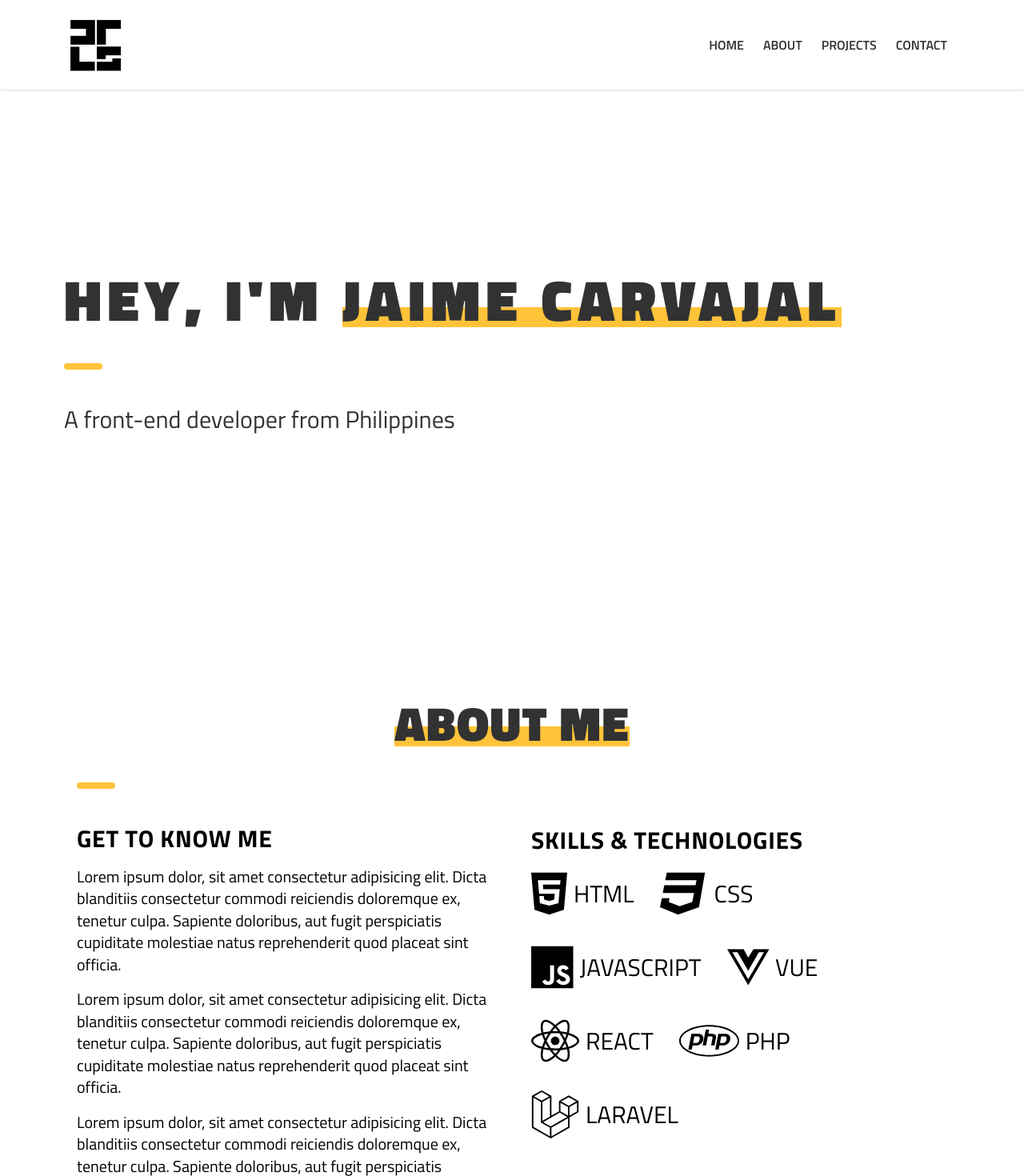
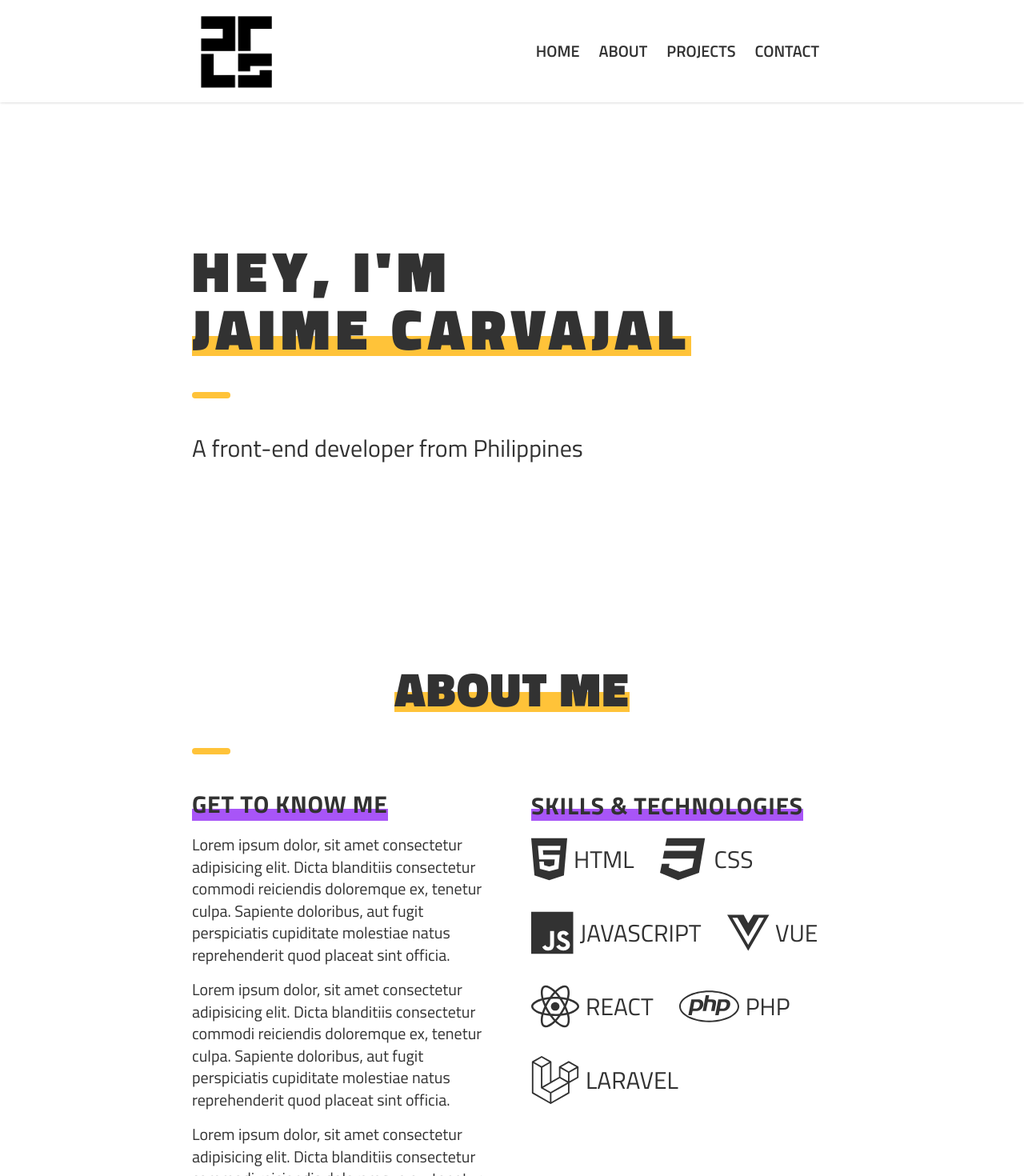
Before and after one commit to JAACarvajal/jaimecarvajal.github.io, a Vue app: page / in a window 1280 px wide. Shown: the top 1470 px of the page at 80% size. Built offline with nearby package versions, Linux system fonts and the light colour scheme.

Commit message:
added animations

```diff
--- a/src/App.vue
+++ b/src/App.vue
@@ -8,10 +8,105 @@
   </div>
 </template>
 
-<script setup>
+<script>
 import Navigation from "./components/Navigation.vue";
 import Introduction from "./components/Introduction.vue";
 import About from "./components/About.vue";
 import Projects from "./components/Projects.vue";
 import Footer from "./components/Footer.vue";
+export default {
+  components: {
+    Navigation,
+    Introduction,
+    About,
+    Projects,
+    Footer,
+  },
+  data() {
+    return {
+      currentViewedSection: 1,
+      sectionOrder: [
+        'introduction_section',
+        'about_section',
+        'project_section'
+      ],
+      lastScrollPosition: 0,
+      scrollDirection: null
+    }
+  },
+  methods: {
+    isSectionAboveViewport(sectionId) {
+      const section = document.getElementById(sectionId);
+
+      if (section) {
+        const rect = section.getBoundingClientRect();
+        return rect.top < 0;
+      }
+
+      return false;
+    },
+    isSectionBelowViewport(sectionId) {
+      const section = document.getElementById(sectionId);
+
+      if (section) {
+        const rect = section.getBoundingClientRect();
+        return rect.bottom < 0;
+      }
+
+      return false;
+    },
+    setScrollDirection() {
+      // Get currenct scroll position
+      const currentScrollPosition = window.pageYOffset || document.documentElement.scrollTop;
+
+      if (currentScrollPosition > this.lastScrollPosition) {
+        // Scrolling down
+        this.scrollDirection = 'down';
+      } else if (currentScrollPosition < this.lastScrollPosition) {
+        // Scrolling up
+        this.scrollDirection = 'up';
+      }
+
+      this.lastScrollPosition = currentScrollPosition;
+
+      const threshold = 100; // Adjust the threshold as needed
+      if (currentScrollPosition >= threshold) {
+        this.scrollToSection();
+      }
+    },
+    scrollToSection() {
+      // if (this.scrollDirection === 'down') {
+      const targetSection = document.getElementById(this.sectionOrder[this.currentViewedSection + 1]);
+
+      if (targetSection) {
+        // targetSection.scrollIntoView({ behavior: "smooth" });
+        const topOffset = targetSection.offsetTop;
+        const scrollPosition = topOffset - 50; // Adjust the offset as needed
+
+        window.scrollTo({
+          top: scrollPosition,
+          behavior: 'smooth'
+        });
+      }
+      // let nextSectionIndex = this.sectionOrder.indexOf(this.currentViewedSection) + 1;
+      // const targetSection = document.getElementById(this.sectionOrder[nextSectionIndex]);
+      // targetSection.scrollIntoView({behavior: "smooth"});
+      // }
+    },
+    handleScroll() {
+      // this.setScrollDirection();
+      this.scrollToSection();
+    }
+  },
+  /**
+   *
+   */
+  mounted() {
+    this.currentViewedSection = 0;
+    // window.addEventListener('scroll', this.handleScroll);
+  },
+  // beforeDestroy() {
+  //   window.removeEventListener('scroll', this.handleScroll);
+  // },
+}
 </script>
--- a/src/components/About.vue
+++ b/src/components/About.vue
@@ -1,22 +1,22 @@
 <template>
-  <div
-    class="flex flex-col place-content-center gap-1 text-3xl mx-auto w-full h-auto tablet:h-screen p-10 tablet:p-24"
-  >
-    <h1
-      class="text-center font-extrabold text-5xl sm:tablet:text-6xl leading-snug tracking-wide text-dark-gray"
-    >
-      <span class="mobile-custom-underline tablet:custom-underline"
-        >ABOUT ME</span
-      >
+  <div ref="about_section" id="about_section"
+    class="flex flex-col place-content-center gap-1 text-3xl mx-auto w-full h-auto tablet:h-screen p-10 tablet:p-24 tablet:px-60 text-dark-gray">
+    <h1 ref="main_title"
+      class="text-center font-extrabold text-5xl sm:tablet:text-6xl leading-snug tracking-wide translate-x-20 opacity-0 duration-700"
+      :class="setTextSlideAnimationClasses('main_title', 250)">
+      <span class="mobile-custom-underline tablet:custom-underline">ABOUT ME</span>
     </h1>
     <Divider />
     <div class="flex flex-col tablet:flex-row gap-12">
       <div class="flex flex-col gap-4 tablet:w-1/2">
-        <h3
-          class="text-center tablet:text-left font-bold text-2xl tablet:text-3xl leading-snug tracking-wide"
-        >
-          GET TO KNOW ME
+        <h3 ref="get_to_know_title"
+          class="text-center tablet:text-left font-bold text-2xl tablet:text-3xl leading-snug tracking-wide translate-x-20 opacity-0 duration-700"
+          :class="setTextSlideAnimationClasses('get_to_know_title', 500)">
+          <!-- GET TO KNOW ME -->
+          <span class="mobile-custom-sub-underline tablet:custom-sub-underline">GET TO KNOW ME</span>
         </h3>
+        <div ref="get_to_know_desc" class="flex flex-col gap-4 translate-x-20 opacity-0 duration-700"
+          :class="setTextSlideAnimationClasses('get_to_know_desc', 750)">
           <p class="text-xl leading-snug">
             Lorem ipsum dolor, sit amet consectetur adipisicing elit. Dicta
             blanditiis consectetur commodi reiciendis doloremque ex, tenetur
@@ -36,15 +36,17 @@
             natus reprehenderit quod placeat sint officia.
           </p>
         </div>
+      </div>
       <div class="tablet:w-1/2 flex flex-col gap-4">
-        <h3
-          class="text-center tablet:text-left font-bold text-3xl leading-snug tracking-wide"
-        >
-          SKILLS & TECHNOLOGIES
+        <h3 ref="skills_and_tech_title"
+          class="text-center tablet:text-left font-bold text-3xl leading-snug tracking-wide translate-x-20 opacity-0 duration-700"
+          :class="setTextSlideAnimationClasses('skills_and_tech_title', 1000)">
+          <!-- SKILLS & TECHNOLOGIES -->
+          <span class="mobile-custom-sub-underline tablet:custom-sub-underline">SKILLS & TECHNOLOGIES</span>
         </h3>
-        <div
-          class="flex flex-row flex-wrap gap-8 justify-center tablet:justify-start"
-        >
+        <div ref="skills_and_tech_desc"
+          class="flex flex-row flex-wrap gap-8 justify-center tablet:justify-start translate-x-20 opacity-0 duration-700"
+          :class="setTextSlideAnimationClasses('skills_and_tech_desc', 1250)">
           <div class="flex flex-row justify-center items-center gap-2">
             <font-awesome-icon icon="fa-brands fa-html5" size="2xl" />
             <h3 class="hidden tablet:block">HTML</h3>
@@ -78,6 +80,13 @@
     </div>
   </div>
 </template>
-<script setup>
+<script>
 import Divider from "./reusable/Divider.vue";
+import { animationMixin } from '../mixins/custom-animation';
+export default {
+  components: {
+    Divider
+  },
+  mixins: [animationMixin],
+};
 </script>
--- a/src/components/Introduction.vue
+++ b/src/components/Introduction.vue
@@ -1,26 +1,32 @@
 <template>
-  <div class="text-3xl mx-auto w-full h-full">
+  <div id="introduction_section" class="text-3xl mx-auto w-full h-full">
     <div
-      class="text-center md:text-left flex flex-col place-content-center justify-center h-full pt-20 px-10 md:px-20 gap-1"
-    >
-      <h1
-        class="font-extrabold text-5xl sm:md:text-7xl leading-snug tracking-widest text-dark-gray w-auto"
-      >
+      class="text-center tablet:text-left flex flex-col place-content-center justify-center h-full pt-20 px-10 tablet:px-60 gap-1">
+      <h1 ref="introduction"
+        class="custom-animated font-extrabold text-5xl sm:tablet:text-7xl leading-snug tracking-widest text-dark-gray w-auto translate-x-20 opacity-0 duration-700"
+        :class="setTextSlideAnimationClasses('introduction', 250)">
         HEY,
         <br class="hidden" />
         I'M
-        <span
-          class="mobile-custom-underline md:custom-underline decoration-wavy"
-          >JAIME CARVAJAL</span
-        >
+        <span class="mobile-custom-underline tablet:custom-underline">JAIME CARVAJAL</span>
       </h1>
       <Divider />
-      <h3 class="text-dark-gray text-xl md:text-3xl">
-        A front-end developer from Philippines
+      <h3 ref="introduction_sub"
+        class="text-dark-gray text-xl tablet:text-3xl font-medium translate-x-20 opacity-0 duration-700"
+        :class="setTextSlideAnimationClasses('introduction_sub', 500)">
+        A front-end developer from
+        Philippines
       </h3>
     </div>
   </div>
 </template>
-<script setup>
-import Divider from "./reusable/Divider.vue";
+<script>
+import Divider from './reusable/Divider.vue';
+import { animationMixin } from '../mixins/custom-animation';
+export default {
+  components: {
+    Divider
+  },
+  mixins: [animationMixin],
+};
 </script>
--- a/src/components/Navigation.vue
+++ b/src/components/Navigation.vue
@@ -1,14 +1,9 @@
 <template>
-  <nav class="fixed w-full">
-    <div class="flex flex-row h-20 tablet:h-28 shadow w-full bg-white">
-      <div class="w-full flex justify-between items-center px-4 tablet:px-20">
+  <nav class="fixed w-full z-50">
+    <div class="flex flex-row h-20 tablet:h-32 shadow w-full bg-white">
+      <div class="w-full flex justify-between items-center px-4 tablet:px-60">
         <div class="flex items-center gap-4">
-          <img
-            class="w-12 h-12 tablet:w-20 tablet:h-20"
-            src="/images/logo.png"
-            alt=""
-            srcset=""
-          />
+          <img class="w-12 h-12 tablet:w-28 tablet:h-28" src="/images/logo.png" alt="" srcset="" />
           <!-- <p
             class="text-lg tablet:text-xl font-extrabold tracking-wide text-dark-gray"
           >
@@ -16,38 +11,24 @@
           </p> -->
         </div>
         <ul
-          class="hidden tablet:flex justify-center items-center h-full px-4 gap-6 text-base font-semibold text-dark-gray"
-        >
-          <a href="#">HOME</a>
-          <a href="#">ABOUT</a>
-          <a href="#">PROJECTS</a>
-          <a href="#">CONTACT</a>
+          class="hidden tablet:flex justify-center items-center h-full px-4 gap-6 text-base font-semibold text-dark-gray">
+          <a class="text-xl" href="#">HOME</a>
+          <a class="text-xl" href="#">ABOUT</a>
+          <a class="text-xl" href="#">PROJECTS</a>
+          <a class="text-xl" href="#">CONTACT</a>
         </ul>
-        <font-awesome-icon
-          class="block tablet:hidden text-2xl cursor-pointer"
-          :icon="bIsToggleDropdown ? 'fa-solid fa-xmark' : 'fa-solid fa-bars'"
-          @click="toggleDropdown"
-        />
+        <font-awesome-icon class="block tablet:hidden text-2xl cursor-pointer"
+          :icon="bIsToggleDropdown ? 'fa-solid fa-xmark' : 'fa-solid fa-bars'" @click="toggleDropdown" />
       </div>
     </div>
 
     <!-- Dropdown for hamburger list when in mobile view -->
-    <ul
-      v-if="bIsToggleDropdown"
-      class="absolute w-full flex flex-col justify-center items-center text-center text-base font-semibold z-50 bg-white tablet:hidden top-20 border-2 shadow-tablet text-dark-gray"
-    >
-      <a class="w-full py-4 hover:bg-violet-500 hover:text-white" href="#"
-        >HOME</a
-      >
-      <a class="w-full py-4 hover:bg-violet-500 hover:text-white" href="#"
-        >ABOUT</a
-      >
-      <a class="w-full py-4 hover:bg-violet-500 hover:text-white" href="#"
-        >PROJECTS</a
-      >
-      <a class="w-full py-4 hover:bg-violet-500 hover:text-white" href="#"
-        >CONTACT</a
-      >
+    <ul v-if="bIsToggleDropdown"
+      class="absolute w-full flex flex-col justify-center items-center text-center text-base font-semibold z-50 bg-white tablet:hidden top-20 border-2 shadow-tablet text-dark-gray">
+      <a class="w-full py-4 hover:bg-violet-500 hover:text-white" href="#">HOME</a>
+      <a class="w-full py-4 hover:bg-violet-500 hover:text-white" href="#">ABOUT</a>
+      <a class="w-full py-4 hover:bg-violet-500 hover:text-white" href="#">PROJECTS</a>
+      <a class="w-full py-4 hover:bg-violet-500 hover:text-white" href="#">CONTACT</a>
     </ul>
   </nav>
 </template>
--- a/src/components/Projects.vue
+++ b/src/components/Projects.vue
@@ -1,11 +1,8 @@
 <template>
-  <div
-    class="flex flex-col place-content-center gap-1 text-3xl mx-auto w-full h-auto md:h-screen p-10 md:p-20"
-  >
-    <h1
-      class="text-center font-extrabold text-5xl sm:md:text-6xl leading-snug tracking-wide text-dark-gray"
-    >
-      PROJECTS
+  <div id="project_section"
+    class="flex flex-col place-content-center gap-1 text-3xl mx-auto w-full h-auto md:h-screen p-10 md:p-20">
+    <h1 class="text-center font-extrabold text-5xl sm:md:text-6xl leading-snug tracking-wide text-dark-gray">
+      <span class="mobile-custom-underline tablet:custom-underline">PROJECTS</span>
     </h1>
     <Divider />
     <div class=""></div>
--- a/src/components/reusable/Divider.vue
+++ b/src/components/reusable/Divider.vue
@@ -1,9 +1,6 @@
 <template>
   <div class="w-full">
-    <hr
-      class="mx-auto tablet:mx-0 my-4 bg-theme-color border-0 rounded tablet:my-10"
-      :class="customClass"
-    />
+    <hr class="mx-auto tablet:mx-0 my-4 bg-theme-color border-0 rounded tablet:my-10" :class="customClass" />
   </div>
 </template>
 <script>
--- /dev/null
+++ b/src/mixins/custom-animation.js
@@ -0,0 +1,16 @@
+/**
+ * Mixin for animations
+ */
+export const animationMixin = {
+  /**
+   *
+   */
+  methods: {
+    setTextSlideAnimationClasses(reference, delay = 500) {
+      setTimeout(() => {
+        this.$refs[reference].classList.remove('translate-x-20', 'opacity-0');
+        this.$refs[reference].classList.add('translate-x-0', 'opacity-100');
+        }, delay);
+    }
+  }
+};
--- a/src/style.css
+++ b/src/style.css
@@ -22,4 +22,20 @@
     @apply h-[1.2em];
     @apply border-b-[16px];
   }
+
+  .custom-sub-underline {
+    @apply inline-block;
+    @apply border-solid;
+    @apply border-purple-500;
+    @apply h-[1.3em];
+    @apply border-b-[15px];
+  }
+
+  .mobile-custom-sub-underline {
+    @apply inline-block;
+    @apply border-solid;
+    @apply border-purple-500;
+    @apply h-[1.2em];
+    @apply border-b-[16px];
+  }
 }
--- a/tailwind.config.js
+++ b/tailwind.config.js
@@ -23,7 +23,7 @@ export default {
       colors: {
         'dark-gray': '#323232',
         'theme-color': '#ffc339'
-      }
+      },
     },
   },
   plugins: [],
```
Also changed, not shown: src/components/Footer.vue (+6 -1 lines). Lines whose indentation alone changed are shown as unchanged.
